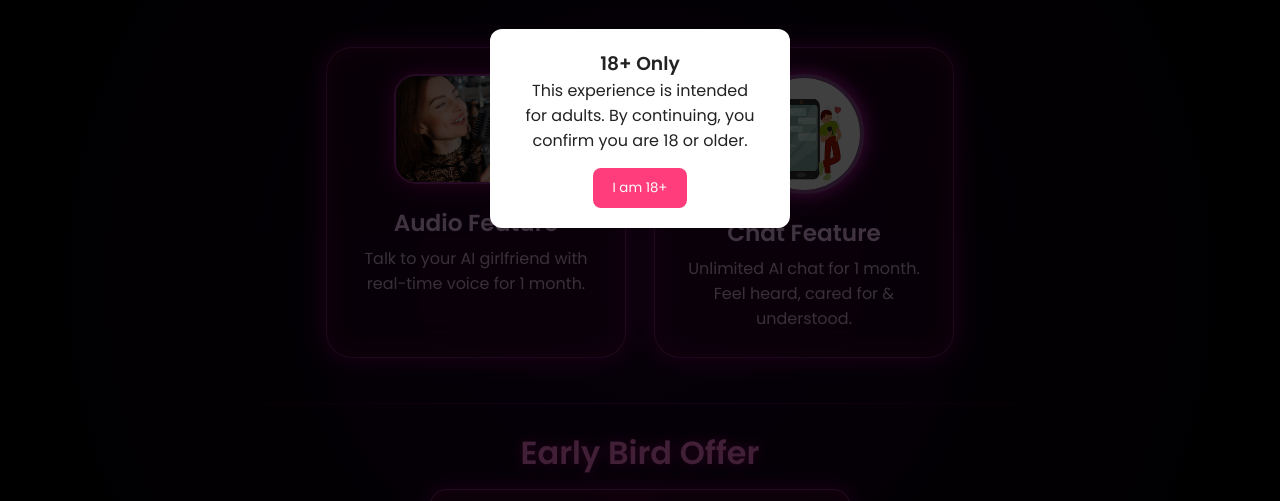
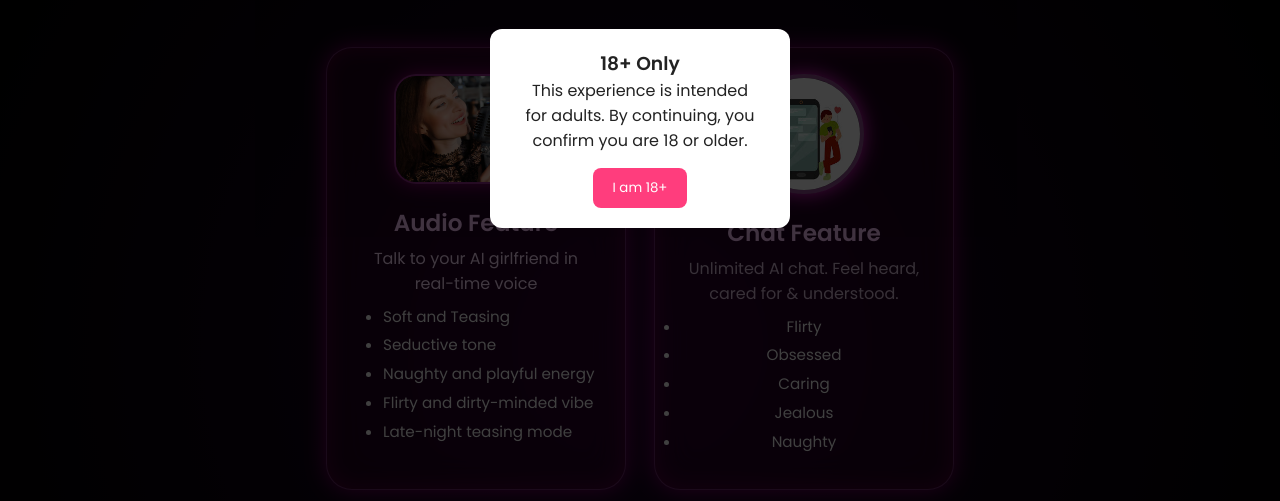
Before and after one commit to Swapnil0102/AI-project-Swap, a plain HTML site: page frontend/index.html in a window 1280 px wide. Shown: the part 272-773 px from the top of the page. Drawn offline with nearby package versions, Linux system fonts and the light colour scheme; files whose address does not match are found by name.

```diff
--- a/frontend/assets/css/styles.css
+++ b/frontend/assets/css/styles.css
@@ -391,3 +391,16 @@ body {
     border-radius: 8px;
     cursor: pointer;
 }
+
+.card-bullets {
+    text-align: left;
+    margin: 10px 0;
+    padding-left: 30px;
+    color: #fff;
+    font-size: 0.95rem;
+    line-height: 1.5;
+}
+
+.card-bullets li {
+    margin-bottom: 6px;
+}
--- a/frontend/index.html
+++ b/frontend/index.html
@@ -54,9 +54,15 @@
         <div class="preview-card">
             <img src="images/indian-girl.png" class="feature-icon" alt="Voice Feature" />
             <h2 class="card-title">Audio Feature</h2>
-            <p class="card-text">
-                Talk to your AI girlfriend with real-time voice for 1 month.
-            </p>
+                Talk to your AI girlfriend in real-time voice
+
+            <ul class="card-bullets">
+                <li>Soft and Teasing</li>
+                <li>Seductive tone</li>
+                <li>Naughty and playful energy</li>
+                <li>Flirty and dirty-minded vibe</li>
+                <li>Late-night teasing mode</li>
+            </ul>
         </div>
 
         <!-- Chat Feature -->
@@ -64,8 +70,15 @@
             <img src="images/avatar-default_1.png" class="avatar" alt="Chat Feature" />
             <h2 class="card-title">Chat Feature</h2>
             <p class="card-text">
-                Unlimited AI chat for 1 month. Feel heard, cared for & understood.
+                Unlimited AI chat. Feel heard, cared for & understood.
             </p>
+            <ul class="card-bullets" style="text-align: center; padding-left: 0px;">
+                <li>Flirty</li>
+                <li>Obsessed</li>
+                <li>Caring</li>
+                <li>Jealous</li>
+                <li>Naughty</li>
+            </ul>
         </div>
 
     </section>
@@ -78,7 +91,7 @@
         <h2 class="pricing-title">Early Bird Offer</h2>
 
         <div class="pricing-details">
-            <span class="old-price">₹100</span>
+            <span class="old-price">₹31</span>
             <span class="new-price">₹1</span>
             <span class="price-desc">/ month</span>
         </div>
```
Also changed, not shown: frontend/assets/css/payment.css (+7 -0 lines), frontend/payment.html (+46 -12 lines).
